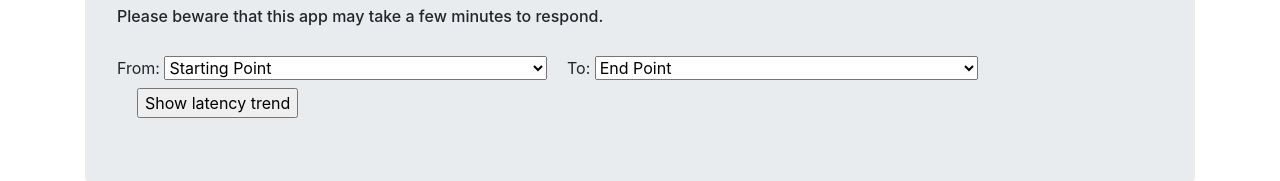
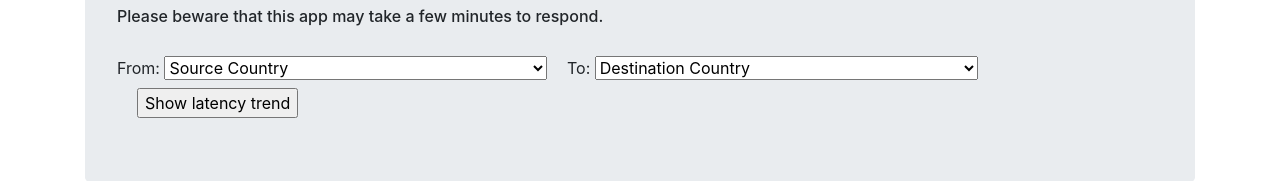
Before and after one commit to sisa213/LatencyRIPEAtlas, a website: page index.html in a window 1280 px wide. Shown: the part 286-467 px from the top of the page. Drawn offline with nearby package versions, Linux system fonts and the light colour scheme.

Commit message:
Change point to country

```diff
--- a/index.html
+++ b/index.html
@@ -38,7 +38,7 @@
       <form action="http://localhost:8080" method="POST">
         <label for="from_country">From:</label>
         <select id="from_country" name="from_country" required>
-            <option>Starting Point</option>
+            <option>Source Country</option>
             <option value="AL">Albania</option>
             <option value="AR">Argentina</option>
             <option value="AM">Armenia</option>
@@ -152,7 +152,7 @@
 
         <label id="to" for="to_country">To:</label>
         <select id="to_country" name="to_country" required>
-            <option>End Point</option>
+            <option>Destination Country</option>
             <option value="AL">Albania</option>
             <option value="AR">Argentina</option>
             <option value="AM">Armenia</option>
```
